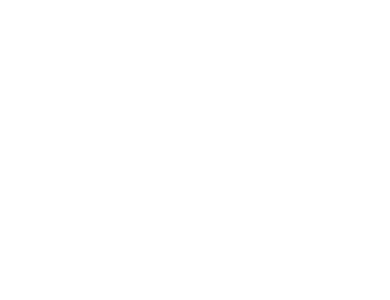
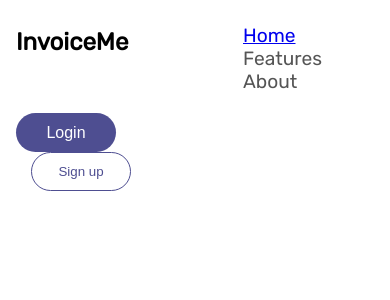
Before and after one commit to Reda-Hammada/Projet-Fil-Rouge, a PHP site: page / in a window 390 px wide. Before the commit the part shown is empty. Shown: the top 300 px of the page. Run offline with PHP 8.4, Linux system fonts and the light colour scheme.

Commit message:
navbar styled

```diff
--- /dev/null
+++ b/code/public/asset/style/style.css
@@ -0,0 +1,88 @@
+
+@import url('https://fonts.googleapis.com/css2?family=Rubik&display=swap');
+
+:root{
+
+    --primary-color: #4E4E91;
+    --text-color:  #555555;
+    --font: 'Rubik', sans-serif;
+
+}
+
+body {
+
+    font-family: var(--font);
+
+}
+
+/* navbar starts */
+
+.navLinks ul li {
+
+    list-style-type: none;
+    display: inline;
+    padding-right: 30px;
+    cursor: pointer;
+    color: var(--text-color);
+    text-decoration:none;
+    font-size: 1.2rem;
+}
+
+
+
+.navLinks ul li:hover{
+
+    color: #4E4E91;
+
+}
+
+
+.buttonsContainer {
+
+    margin-top: 1.2%;
+
+}
+
+.buttonsContainer .logIn {
+
+    width: 100px;
+    height:39px;
+    background-color: var(--primary-color);
+    color: #fff;
+    font-size: 1rem;
+    border: none var(--primary-color);
+    border-radius: 30px;
+    cursor: pointer;
+}
+
+.buttonsContainer .logIn:hover {
+
+    color: var(--primary-color);
+    border: solid 1px var(--primary-color);
+    background-color: #fff;
+
+}
+
+
+.buttonsContainer .signUp {
+
+    background-color: #fff;
+    color: var(--primary-color);
+    border: solid 1px var(--primary-color);
+    width: 100px;
+    height: 39px;
+    border-radius: 30px;
+    margin-left: 15px;
+    cursor: pointer;
+
+}
+
+.buttonsContainer .signUp:hover {
+
+    background-color: var(--primary-color);
+    border: none var(--primary-color);
+    color: #fff;
+
+
+
+}
--- a/code/public/index.php
+++ b/code/public/index.php
@@ -4,16 +4,44 @@
     <meta charset="UTF-8">
     <meta http-equiv="X-UA-Compatible" content="IE=edge">
     <meta name="viewport" content="width=device-width, initial-scale=1.0">
+    <link rel="stylesheet" href="asset/style/style.css">
+    <link rel="stylesheet" href="asset/style/flexboxgrid.css">
     <title>Document</title>
 </head>
 <body>
     <header>
-        <nav>
-
+        <nav class='container'>
+            <div class='row'>
+                <div class="col-xs-6 col-md-2 col-lg-4">
+                    <h1>InvoiceMe</h1>
+                </div>
+                <div class="col-xs-6 col-lg-5 navLinks">
+                    <ul>
+                        <li>
+                           <a href="index.php">Home</a>
+                        </li>
+                        <li>
+                            Features
+                        </li>
+                        <li>
+                            About
+                        </li>
+                    </ul>
+                </div>
+                <div class="col-xs-6 col-lg-3 buttonsContainer">
+                    <button class='logIn'>Login</button>
+                    <button class='signUp'>Sign up</button>
+                </div>
+            <div>
         </nav>
     </header>
-    <section>
-
+    <section class='container'>
+        <div class='row'>
+            <div>
+            </div>
+            <div>
+            </div>
+        </div>
     </section>
 </body>
 </html>
--- a/prototypes/prototype1(auth)/public/asset/script/app.js
+++ b/prototypes/prototype1(auth)/public/asset/script/app.js
@@ -32,7 +32,7 @@ const renderEmail = () => {
 
 
 
-    //render password form
+//render password form
 
 const renderPass = () => {
     var passDiv = document.getElementById('passDiv');
```
